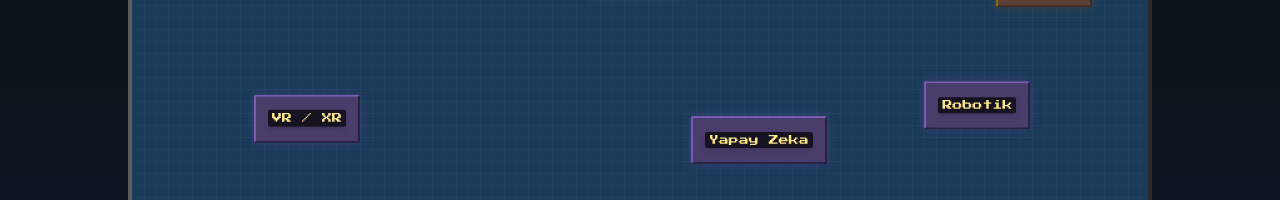
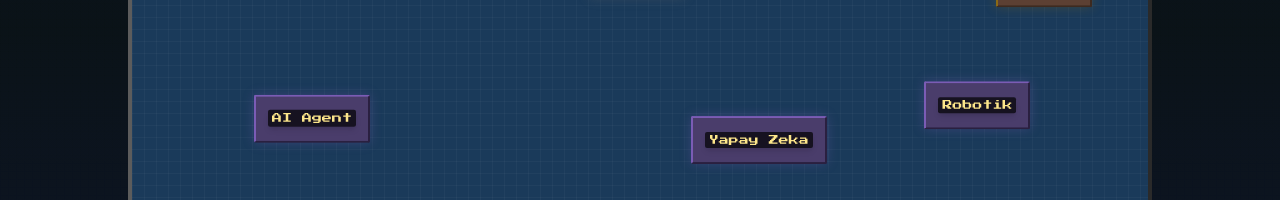
Before and after one commit to nisatas/my-portfolio, a React (Vite) app in the folder frontend/: page / in a window 1280 px wide. Shown: the part 1173-1373 px from the top of the page. Built offline with nearby package versions, Linux system fonts and the light colour scheme; no server answers.

Commit message:
Yetenek haritasi: VR/XR kaldirildi, AI Agent (LLM) eklendi

```diff
--- a/frontend/src/data/content.ts
+++ b/frontend/src/data/content.ts
@@ -136,7 +136,7 @@ export const content: Record<Lang, any> = {
           demoUrl: "",
         },
         {
-          name: "Voice AI — Otonom Sesli Resepsiyon",
+          name: "NURAI — Otonom Sesli Resepsiyon Asistanı",
           description: "Freya & Fal Voice AI Hackathon'unda geliştirdiğimiz 7/24 çalışan otonom sesli resepsiyon asistanı. Telefon veya mikrofon ile arama alır, gerçek zamanlı takvim sorgulayıp randevu oluşturur. Tool-based mimari ile halüsinasyon önleyici yapı.",
           technologies: ["Gemini 3", "Freya STT", "Google Calendar API", "FastAPI", "Python"],
           githubUrl: "https://github.com/nisatas/voice-ai-project",
@@ -220,7 +220,7 @@ export const content: Record<Lang, any> = {
         { id: "java", label: "Java", ability: "Spring Boot, OOP", type: "backend" },
         { id: "sql", label: "SQL", ability: "Veritabanı tasarımı ve sorgular", type: "backend" },
         { id: "git", label: "Git", ability: "Sürüm kontrolü, ekip çalışması", type: "tool" },
-        { id: "vr", label: "VR / XR", ability: "Sanal gerçeklik deneyimleri", type: "other" },
+        { id: "agents", label: "AI Agent", ability: "Tool-based LLM ajanları (SafeBank AI, NURAI)", type: "other" },
         { id: "ai", label: "Yapay Zeka", ability: "LLM, sesli asistanlar, otomasyon", type: "other" },
         { id: "robotik", label: "Robotik", ability: "Kodlama ve eğitim", type: "other" },
       ],
@@ -361,7 +361,7 @@ export const content: Record<Lang, any> = {
           demoUrl: "",
         },
         {
-          name: "Voice AI — Autonomous Voice Receptionist",
+          name: "NURAI — Autonomous Voice Receptionist Assistant",
           description: "Autonomous 24/7 voice receptionist we built at the Freya & Fal Voice AI Hackathon. Answers calls via phone or microphone, queries the calendar in real time, and creates appointments. Tool-based architecture to reduce hallucinations.",
           technologies: ["Gemini 3", "Freya STT", "Google Calendar API", "FastAPI", "Python"],
           githubUrl: "https://github.com/nisatas/voice-ai-project",
@@ -445,7 +445,7 @@ export const content: Record<Lang, any> = {
         { id: "java", label: "Java", ability: "Spring Boot, OOP", type: "backend" },
         { id: "sql", label: "SQL", ability: "Database design & queries", type: "backend" },
         { id: "git", label: "Git", ability: "Version control, teamwork", type: "tool" },
-        { id: "vr", label: "VR / XR", ability: "Virtual reality experiences", type: "other" },
+        { id: "agents", label: "AI Agents", ability: "Tool-based LLM agents (SafeBank AI, NURAI)", type: "other" },
         { id: "ai", label: "AI", ability: "LLM, voice agents, automation", type: "other" },
         { id: "robotik", label: "Robotics", ability: "Coding & teaching", type: "other" },
       ],
```
